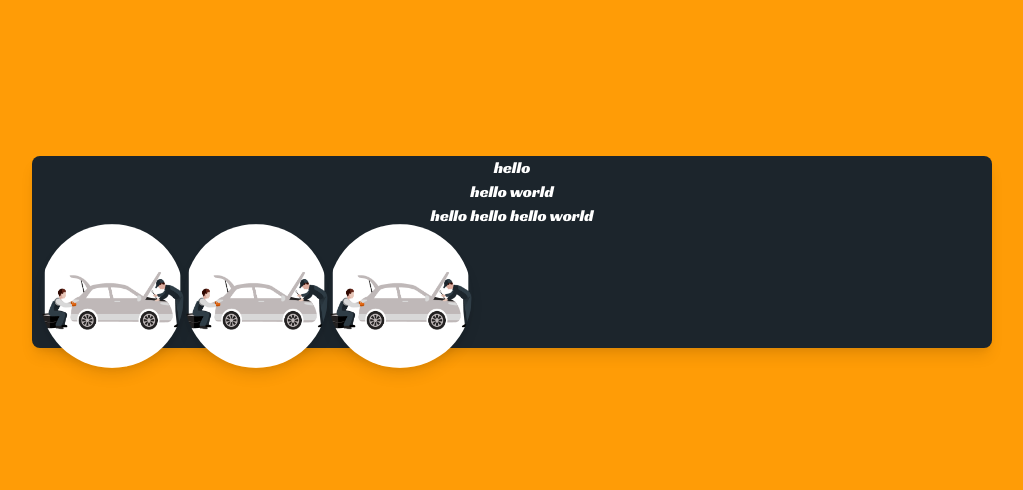
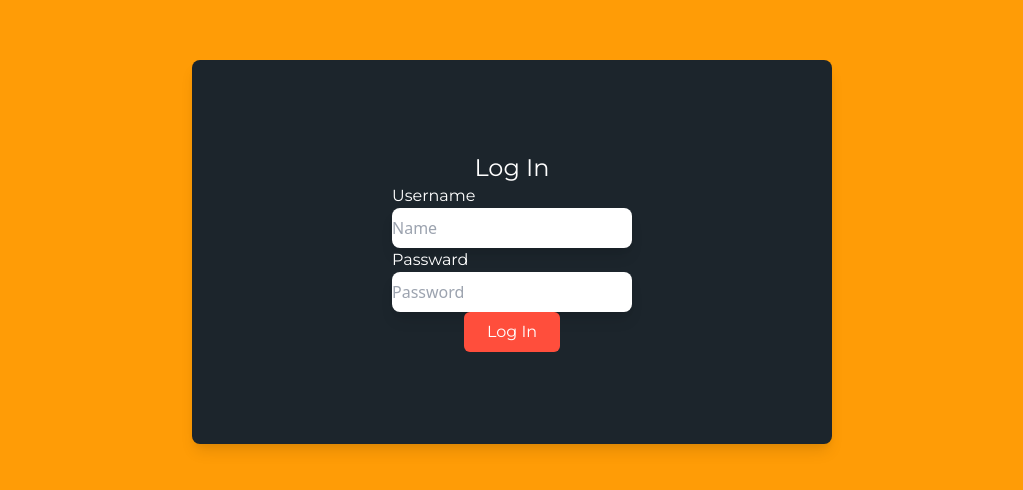
Before and after one commit to dumidu1998/autoaid-front, a React (Create React App) app: page /test in a window 1280 px wide. Shown: the part 148-638 px from the top of the page, without its empty margins (128-1151 px from the left). Built offline with nearby package versions, Linux system fonts and the light colour scheme.

Commit message:
Staff Login - Atoms

```diff
--- /dev/null
+++ b/src/components/Atoms/staffLogin/Button.js
@@ -0,0 +1,9 @@
+import React from 'react'
+
+export default function Button() {
+    return (
+        <div className="w-24 h-10 bg-primary-0 rounded-md flex items-center justify-center hover:shadow-lg">
+                <h1 className=" font-primary">Log In</h1>
+        </div>
+    )
+}
--- /dev/null
+++ b/src/components/Atoms/staffLogin/Heading.js
@@ -0,0 +1,9 @@
+import React from 'react'
+
+export default function Heading() {
+    return (
+        <div>
+            <h1 className="font-normal font-primary text-2xl">Log In</h1>
+        </div>
+    )
+}
--- /dev/null
+++ b/src/components/Atoms/staffLogin/InputBox1.js
@@ -0,0 +1,10 @@
+import React from 'react'
+
+export default function InputBox1(props) {
+    return (
+        <div>
+            <h1 className="font-normal font-primary">{props.lable}</h1>
+            <input type="text" placeholder="Name" className=" rounded-lg shadow-lg h-10 w-60 float-right">{props.Name}</input>
+        </div>
+    )
+}
--- /dev/null
+++ b/src/components/Atoms/staffLogin/InputBox2.js
@@ -0,0 +1,10 @@
+import React from 'react'
+
+export default function InputBox2(props) {
+    return (
+        <div>
+            <h1 className="font-normal font-primary">{props.lable}</h1>
+            <input type="text" placeholder="Password" className=" rounded-lg shadow-lg h-10 w-60 float-right">{props.Name}</input>
+        </div>
+    )
+}
--- a/src/pages/serviceAdvisor/Test.js
+++ b/src/pages/serviceAdvisor/Test.js
@@ -1,19 +1,18 @@
 import React from 'react'
 import RoundContainer from '../../components/Atoms/RoundContainer'
+import Heading from '../../components/Atoms/staffLogin/Heading'
+import InputBox1 from '../../components/Atoms/staffLogin/InputBox1'
+import InputBox2 from '../../components/Atoms/staffLogin/InputBox2'
+import Button from '../../components/Atoms/staffLogin/Button'
 
 export default function Test() {
     return (
         <div className="flex items-center justify-center bg-Secondary-0 h-screen ">
-            <div className="w-9/12  bg-forth-0 h-48 rounded-lg shadow-lg flex flex-col items-center text-white relative ">
-                <h1 className="font-secondary">hello</h1>
-                <h1 className="font-secondary">hello world</h1>
-                <h1 className="font-secondary">hello hello hello world</h1>
-
-                <div className="w-9/12 flex absolute -bottom-12 left-2">
-                    <RoundContainer img="/imgs/icons/repair.png"/>
-                    <RoundContainer img="/imgs/icons/repair.png"/>
-                    <RoundContainer img="/imgs/icons/repair.png"/>
-                </div>
+            <div className="w-6/12  bg-forth-0 h-96 rounded-lg shadow-lg flex flex-col items-center justify-center text-white relative ">
+                <Heading/>
+                <InputBox1 lable=" Username"/>
+                <InputBox2 lable=" Passward"/>
+                <Button/>
             </div>
         </div>
     )
```
Also changed, not shown: 1 other file (tests, documents, lock files or other folders).
